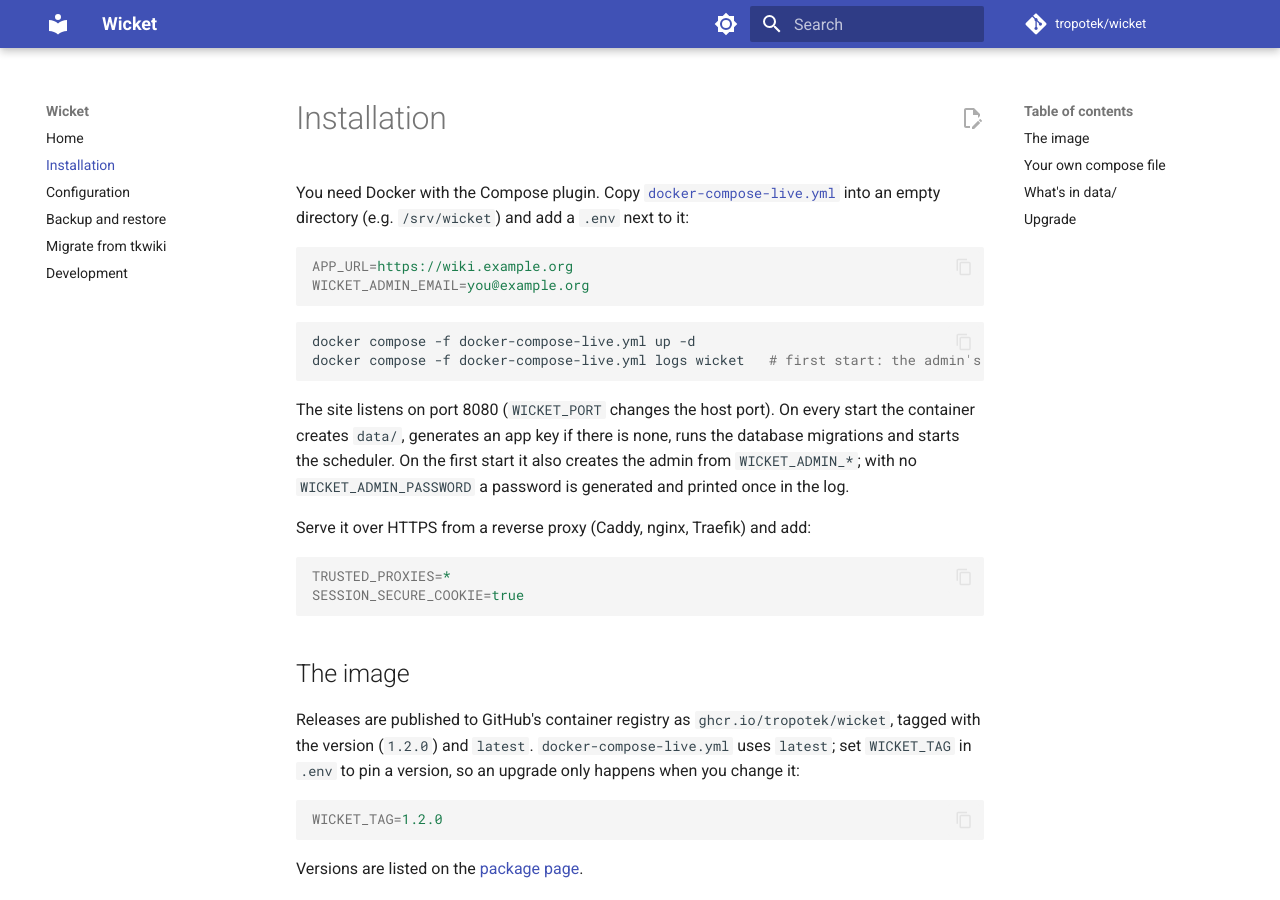
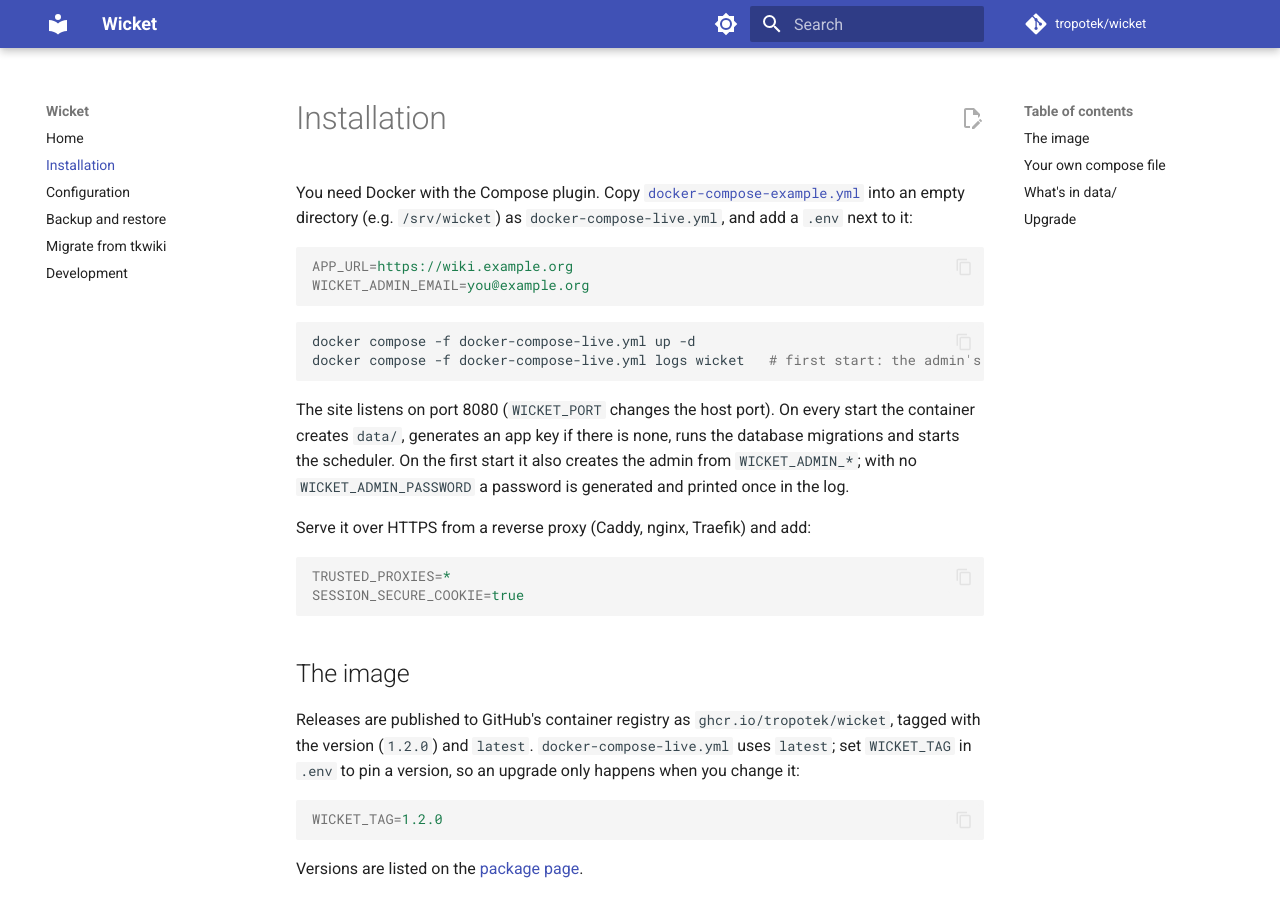
Before and after one commit to tropotek/wicket, an MkDocs documentation site: the page built from docs/installation.md, in a window 1280 px wide and 900 px high. Built offline with MkDocs 1.6.1 and Material for MkDocs 9.7.7, drawn with Linux system fonts in a browser that asks for light colours; comment, search, counter and statistics services are not loaded.

Commit message:
chore: track the live compose file as docker-compose-example.yml
docker-compose-live.yml is now the host's own untracked copy of the
example, so a live site's config can diverge without touching the repo.

Co-Authored-By: Claude Opus 5.5 <noreply@anthropic.com>

````diff
--- a/docker-compose-live.yml
+++ b/docker-compose-example.yml
@@ -1,4 +1,6 @@
 # Wicket — production compose for operators.
+# Copy this file to docker-compose-live.yml in a directory of its own (that name is what
+# livesites.sh looks for), with a .env beside it.
 #
 #   docker compose -f docker-compose-live.yml up -d        start (migrations run automatically)
 #   docker compose -f docker-compose-live.yml pull && \
@@ -20,7 +22,7 @@
 # data/private/.app-key decrypts every stored secret: keep it with the database, never lose it.
 # (Rotating APP_KEY needs the old one in APP_PREVIOUS_KEYS or secrets become unreadable.)
 
-name: wicket-live  # distinct from the dev stack (docker-compose.yml) on the same machine
+name: z-wicket  # distinct from the dev stack (docker-compose.yml) on the same machine
 
 services:
   wicket:
--- a/docs/installation.md
+++ b/docs/installation.md
@@ -1,7 +1,7 @@
 # Installation
 
-You need Docker with the Compose plugin. Copy [`docker-compose-live.yml`](https://github.com/tropotek/wicket/blob/main/docker-compose-live.yml)
-into an empty directory (e.g. `/srv/wicket`) and add a `.env` next to it:
+You need Docker with the Compose plugin. Copy [`docker-compose-example.yml`](https://github.com/tropotek/wicket/blob/main/docker-compose-example.yml)
+into an empty directory (e.g. `/srv/wicket`) as `docker-compose-live.yml`, and add a `.env` next to it:
 
 ```ini
 APP_URL=https://wiki.example.org
````
Also changed, not shown: README.md (+1 -1 lines), 1 other file.
